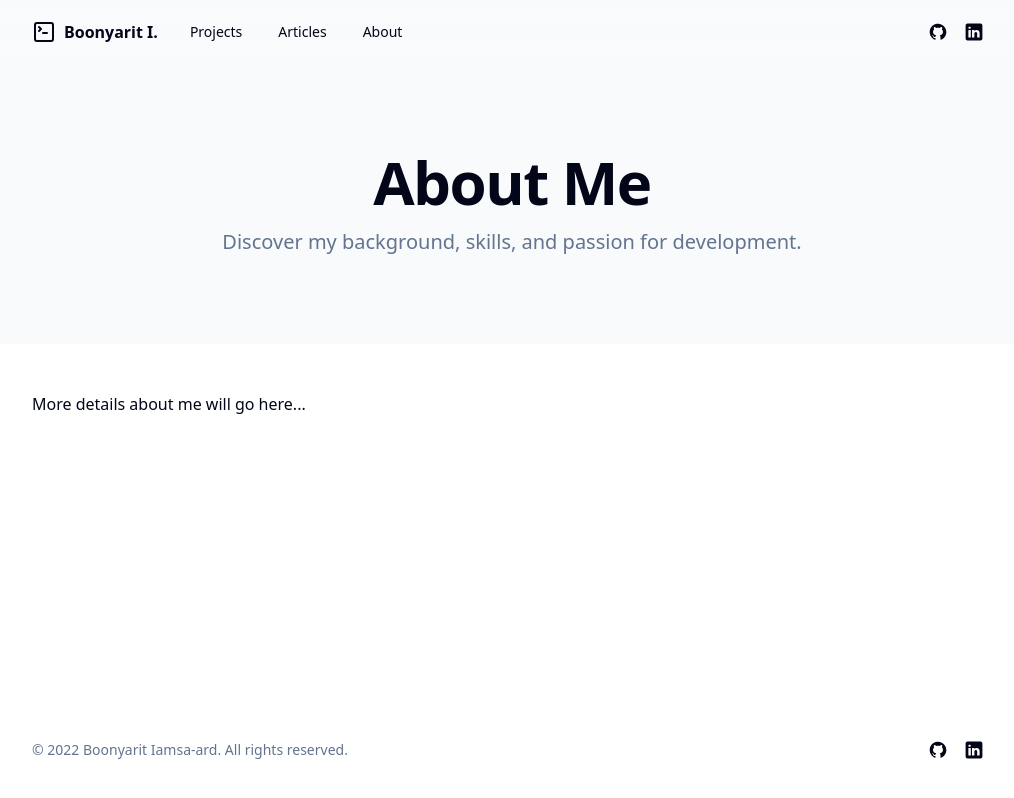
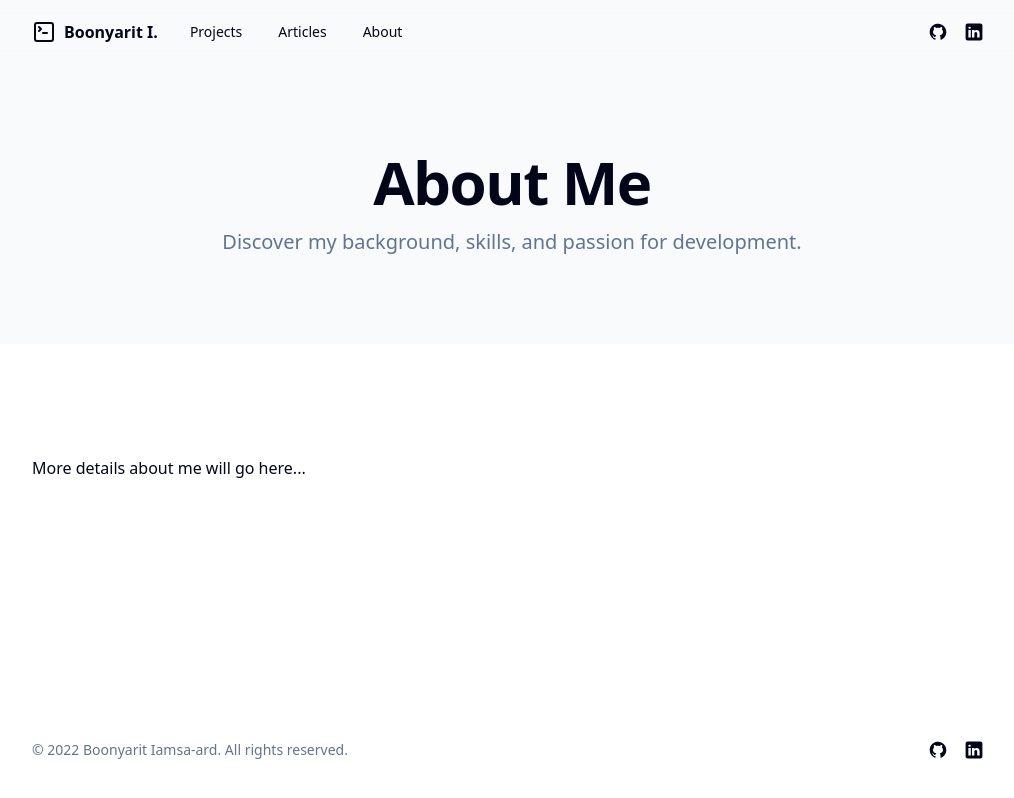
Before and after one commit to boonyarit-iamsaard/portfolio, a Next.js app: page /about in a window 1280 px wide. Shown: the whole page, without its empty margins (128-1142 px from the left). Built offline with nearby package versions, Linux system fonts and the light colour scheme.

Commit message:
feat: add app layout

```diff
--- a/src/app/about/page.tsx
+++ b/src/app/about/page.tsx
@@ -9,7 +9,7 @@ export const metadata: Metadata = {
 
 export default function AboutPage() {
   return (
-    <main className="relative flex-1">
+    <div className="space-y-16">
       <PageHeader
         title="About Me"
         description="Discover my background, skills, and passion for development."
@@ -17,6 +17,6 @@ export default function AboutPage() {
       <section className="container py-12">
         <p>More details about me will go here...</p>
       </section>
-    </main>
+    </div>
   );
 }
--- a/src/app/articles/page.tsx
+++ b/src/app/articles/page.tsx
@@ -9,7 +9,7 @@ export const metadata: Metadata = {
 
 export default function ArticlesPage() {
   return (
-    <main className="relative flex-1">
+    <div className="space-y-16">
       <PageHeader
         title="Articles"
         description="Insights, tutorials, and thoughts on web development."
@@ -17,6 +17,6 @@ export default function ArticlesPage() {
       <section className="container py-12">
         <p>Article listings will go here...</p>
       </section>
-    </main>
+    </div>
   );
 }
--- a/src/app/layout.tsx
+++ b/src/app/layout.tsx
@@ -4,8 +4,7 @@ import type { Metadata } from 'next';
 import type { ReactNode } from 'react';
 
 import { fontSans } from '@/core/styles/fonts';
-import { AppFooter } from '@/common/components/layout/app-footer';
-import { AppHeader } from '@/common/components/layout/app-header';
+import { AppLayout } from '@/common/components/layout/app-layout';
 import { cn } from '@/common/helpers/cn';
 
 export const metadata: Metadata = {
@@ -28,9 +27,7 @@ export default function RootLayout({ children }: RootLayoutProps) {
         )}
       >
         <div className="bg-background relative flex min-h-svh flex-col">
-          <AppHeader />
-          {children}
-          <AppFooter />
+          <AppLayout>{children}</AppLayout>
         </div>
       </body>
     </html>
--- a/src/app/page.tsx
+++ b/src/app/page.tsx
@@ -23,8 +23,7 @@ export default function Home() {
   }));
 
   return (
-    <main className="relative flex-1 space-y-16">
-      {/* Hero Section */}
+    <div className="space-y-16">
       <section className="bg-muted/50 flex flex-col items-center justify-center px-4 py-16">
         <div className="h-16" />
         <div className="flex min-h-[50vh] max-w-2xl flex-col items-center justify-center gap-6 text-center">
@@ -51,7 +50,6 @@ export default function Home() {
         </div>
       </section>
 
-      {/* Tech Stack Section */}
       <section>
         <div className="container space-y-6">
           <h2 className="sr-only">Tech Stack</h2>
@@ -68,7 +66,6 @@ export default function Home() {
         </div>
       </section>
 
-      {/* Projects Section */}
       <section className="bg-muted/50 py-16">
         <div className="container space-y-8">
           <div className="flex items-center justify-between">
@@ -94,7 +91,6 @@ export default function Home() {
         </div>
       </section>
 
-      {/* Articles Section */}
       <section className="py-16">
         <div className="container space-y-8">
           <div className="flex items-center justify-between">
@@ -122,7 +118,6 @@ export default function Home() {
         </div>
       </section>
 
-      {/* Final CTA Section */}
       <section className="bg-muted/50 py-24">
         <div className="container">
           <div className="mx-auto max-w-2xl space-y-6 text-center">
@@ -138,6 +133,6 @@ export default function Home() {
           </div>
         </div>
       </section>
-    </main>
+    </div>
   );
 }
--- a/src/app/projects/page.tsx
+++ b/src/app/projects/page.tsx
@@ -9,7 +9,7 @@ export const metadata: Metadata = {
 
 export default function ProjectsPage() {
   return (
-    <main className="relative flex-1">
+    <div className="space-y-16">
       <PageHeader
         title="Projects"
         description="Explore the projects I've worked on."
@@ -17,6 +17,6 @@ export default function ProjectsPage() {
       <section className="container py-12">
         <p>Project details will go here...</p>
       </section>
-    </main>
+    </div>
   );
 }
--- /dev/null
+++ b/src/common/components/layout/app-layout.tsx
@@ -0,0 +1,18 @@
+import type { ReactNode } from 'react';
+
+import { AppFooter } from './app-footer';
+import { AppHeader } from './app-header';
+
+type AppLayoutProps = Readonly<{
+  children: ReactNode;
+}>;
+
+export function AppLayout({ children }: AppLayoutProps) {
+  return (
+    <>
+      <AppHeader />
+      <main className="flex-1">{children}</main>
+      <AppFooter />
+    </>
+  );
+}
```
